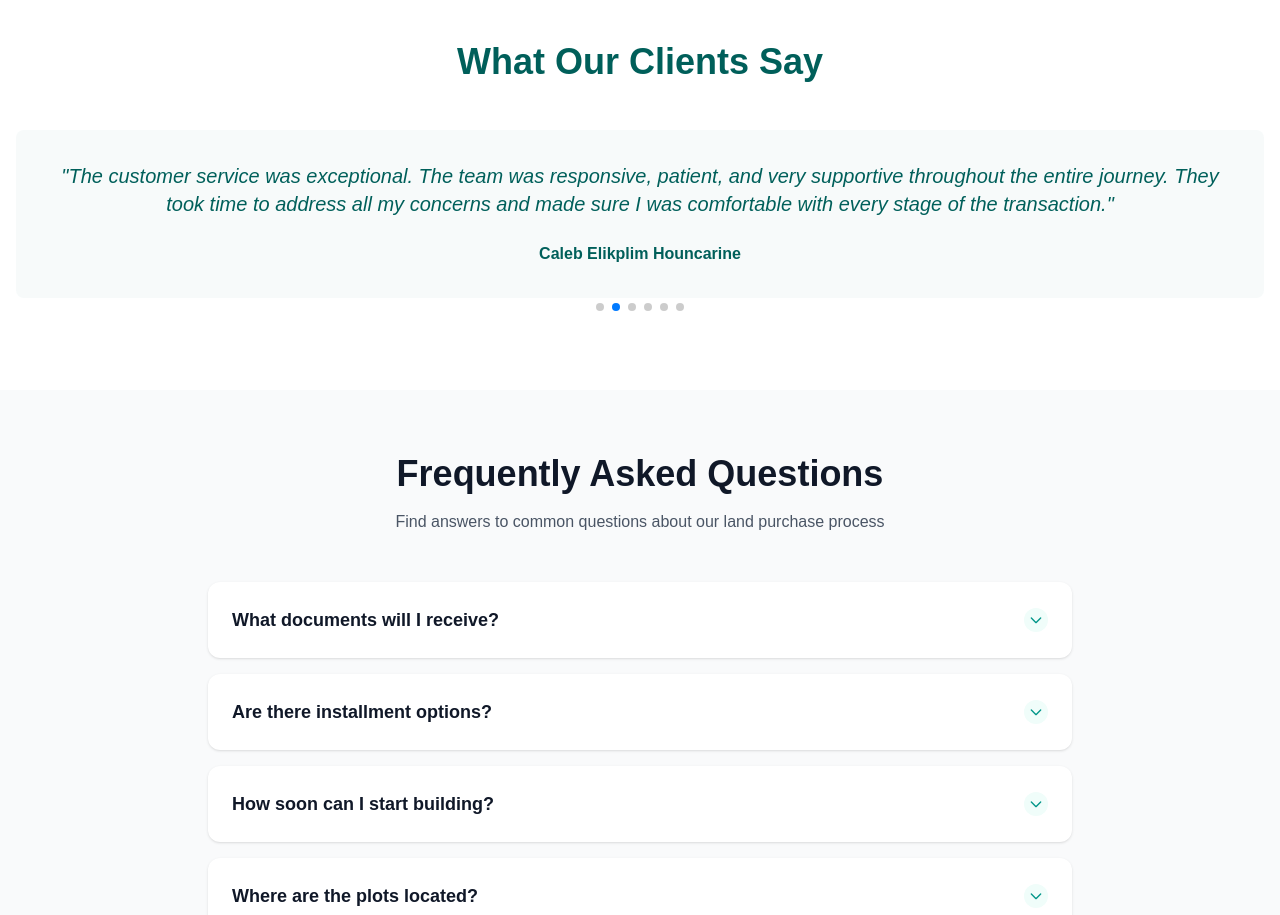
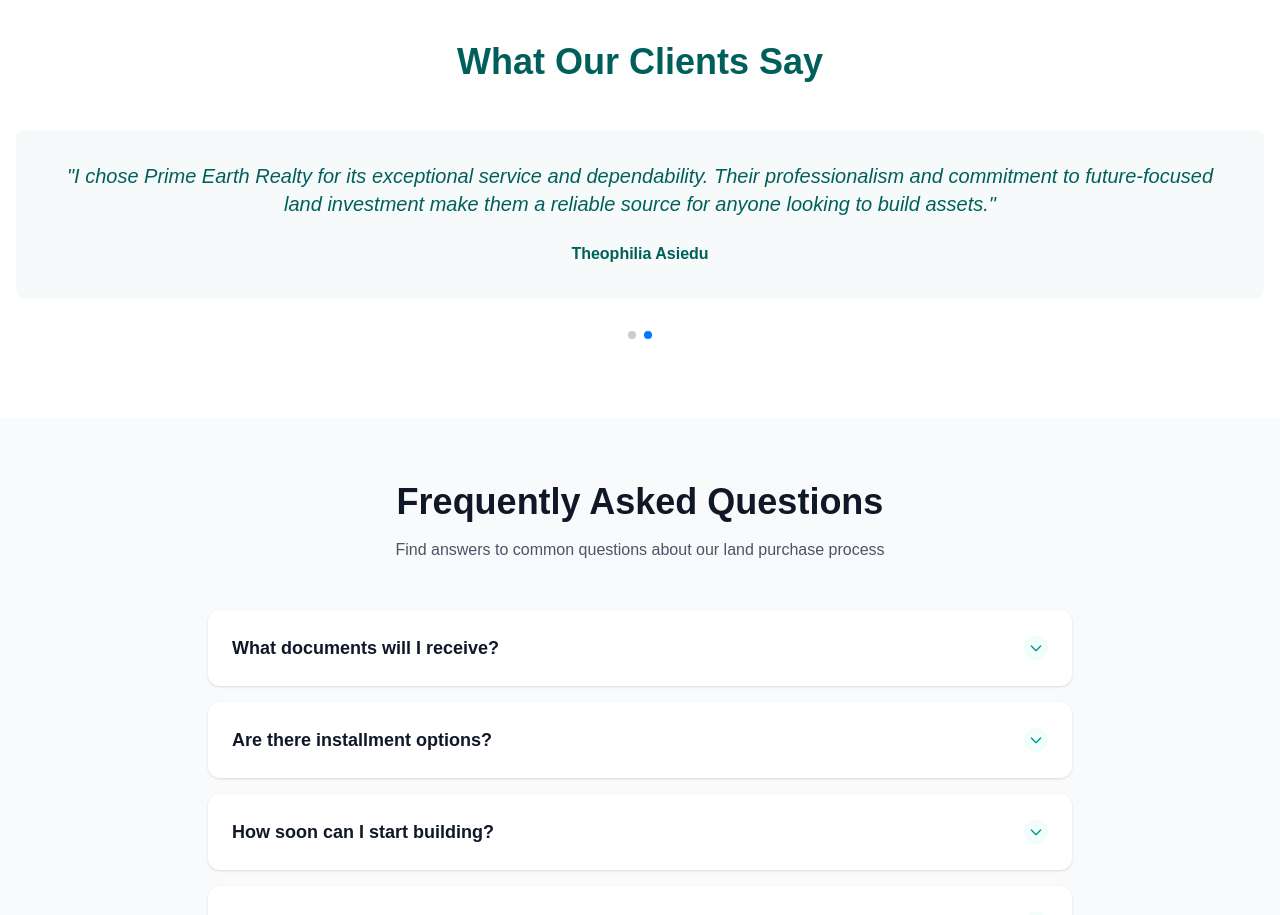
Before and after one commit to Prime-Earth-Realty/prime-earth, a Next.js app: page / in a window 1280 px wide. Shown: the part 3100-4015 px from the top of the page. Built offline with nearby package versions, Linux system fonts and the light colour scheme.

Commit message:
Update Testimonials.jsx

```diff
--- a/app/components/Testimonials.jsx
+++ b/app/components/Testimonials.jsx
@@ -8,23 +8,7 @@ import 'swiper/css/pagination';
 export default function Testimonials() {
   const testimonials = [
     {
-      quote: "I was motivated to purchase land from Prime Earth Realty because of their solid reputation, transparent processes, and affordable payment plans. I was also impressed by their strategic locations and the potential for value appreciation. My overall experience was smooth and professional; the process was well-structured, and I was kept informed at every step.",
-      name: "Caleb Elikplim Houncarine",
-    },
-    {
-      quote: "The customer service was exceptional. The team was responsive, patient, and very supportive throughout the entire journey. They took time to address all my concerns and made sure I was comfortable with every stage of the transaction.",
-      name: "Caleb Elikplim Houncarine",
-    },
-    {
-      quote: "The most rewarding part has been the peace of mind that comes from owning a genuine, verified property. Additionally, seeing the development around the area and the steady increase in land value assures me I made a smart investment.",
-      name: "Caleb Elikplim Houncarine",
-    },
-    {
-      quote: "Absolutely. I would highly recommend Prime Earth Realty because of their professionalism, transparency, and commitment to customer satisfaction. They make land ownership accessible and trustworthy, which is not always easy to find in the real estate market.",
-      name: "Caleb Elikplim Houncarine",
-    },
-    {
-      quote: "Prime Earth Realty’s transparent processes and affordable payment plans made owning land easy. Their excellent customer service and the steady increase in land value have given me peace of mind and confidence in my investment.",
+      quote: "Prime Earth Realty delivered a seamless land-buying experience with transparent processes, great customer service, and strategic land locations. I felt well-supported every step of the way. Owning genuine, verified land and seeing its value appreciate over time has brought peace of mind. I highly recommend Prime Earth Realty to anyone looking for a trustworthy and professional real estate partner.",
       name: "Caleb Elikplim Houncarine",
     },
     {
@@ -35,7 +19,7 @@ export default function Testimonials() {
 
   return (
     <section className="py-16 text-teal-800">
-      <div className="container mx-auto px-4 text-center" >
+      <div className="container mx-auto px-4 text-center">
         <h2 className="text-3xl md:text-4xl font-bold mb-12">
           What Our Clients Say
         </h2>
@@ -47,14 +31,6 @@ export default function Testimonials() {
           pagination={{ clickable: true }}
           autoplay={{ delay: 4000, disableOnInteraction: false }}
           loop={true}
-          breakpoints={{
-            768: {
-              slidesPerView: 1,
-            },
-            1024: {
-              slidesPerView: 1,
-            }
-          }}
         >
           {testimonials.map((testimonial, index) => (
             <SwiperSlide key={index}>
```
